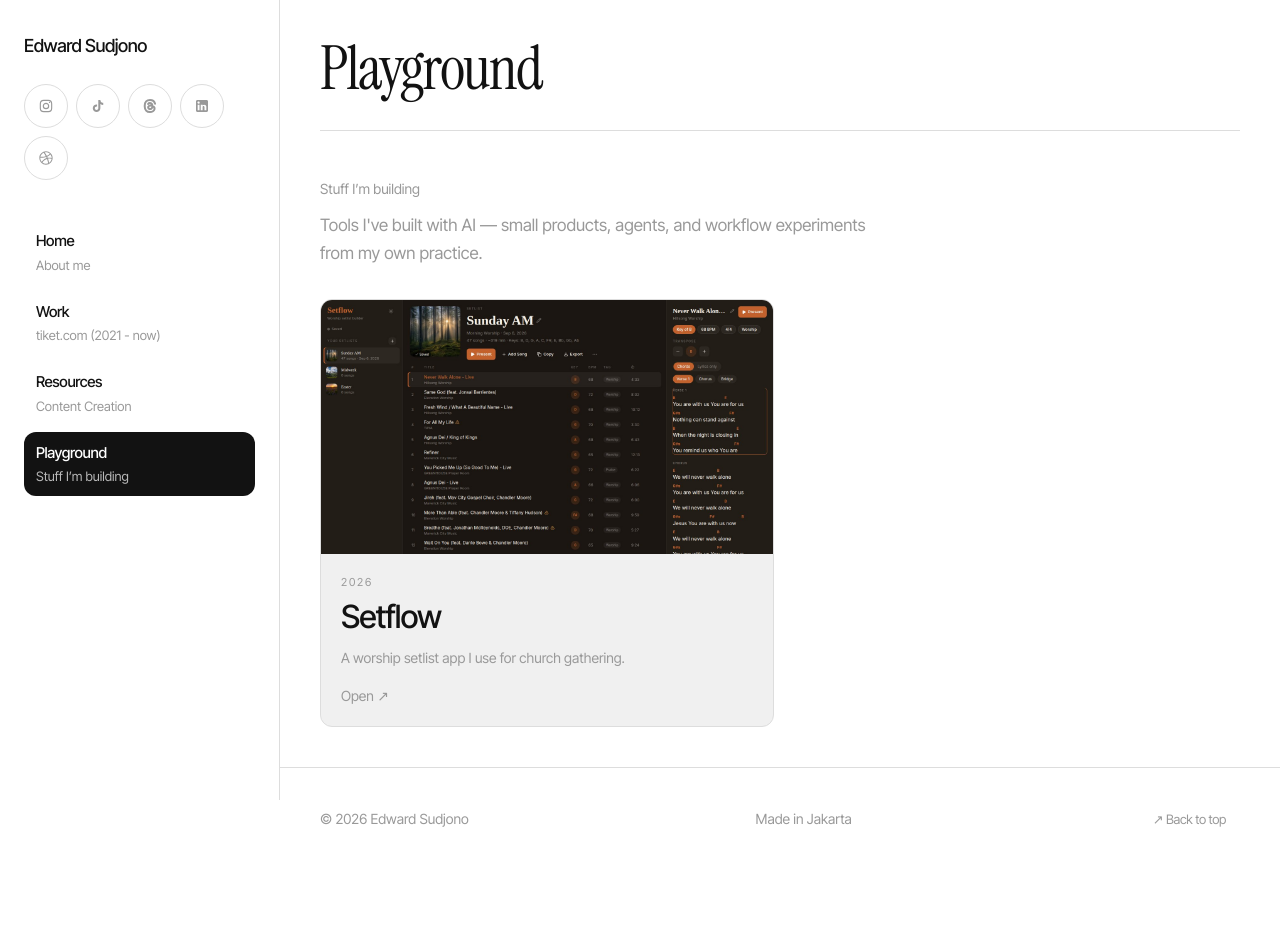
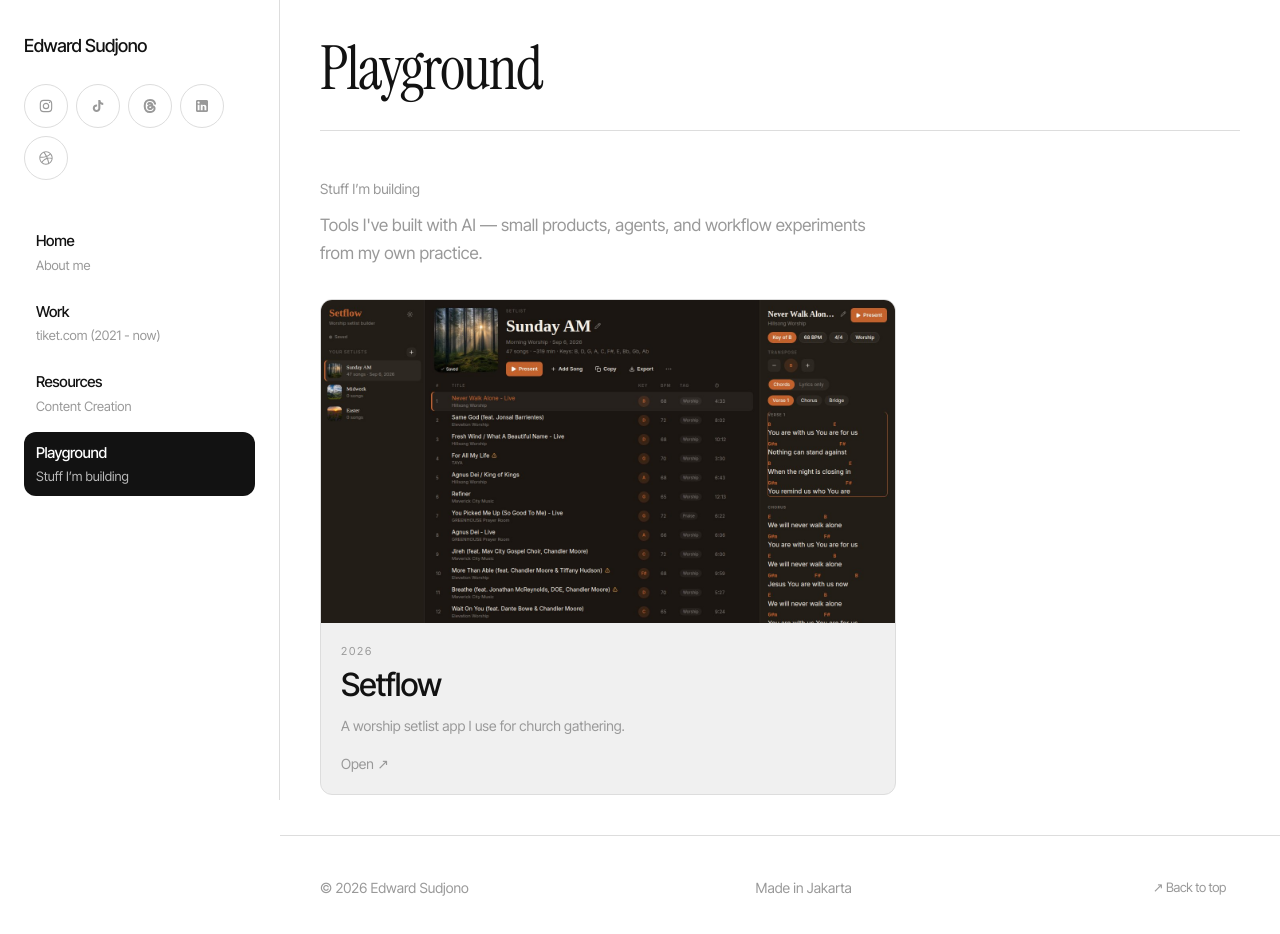
Before and after one commit to uxedward/portfolio, a Next.js app: page /ai-tools in a window 1280 px wide. Shown: the top 934 px of the page. Before the commit the page ends 870 px from the top, so only its background shows below. Built offline with nearby package versions, Linux system fonts and the light colour scheme.

Commit message:
Keep a single Playground tool full-width
With only Setflow shipped, a two-column grid left the card sitting
in half the content column.

Co-authored-by: uxedward <uxedward@users.noreply.github.com>

```diff
--- a/app/ai-tools/page.tsx
+++ b/app/ai-tools/page.tsx
@@ -35,7 +35,13 @@ export default function AiToolsPage() {
         </RiseIn>
       ) : (
         <RiseIn>
-          <ul className="grid gap-4 md:grid-cols-2 md:gap-3">
+          <ul
+            className={
+              aiTools.length > 1
+                ? "grid gap-4 md:grid-cols-2 md:gap-3"
+                : "grid max-w-xl gap-4"
+            }
+          >
             {aiTools.map((tool) => (
               <li key={tool.slug}>
                 <ToolCard tool={tool} />
```
